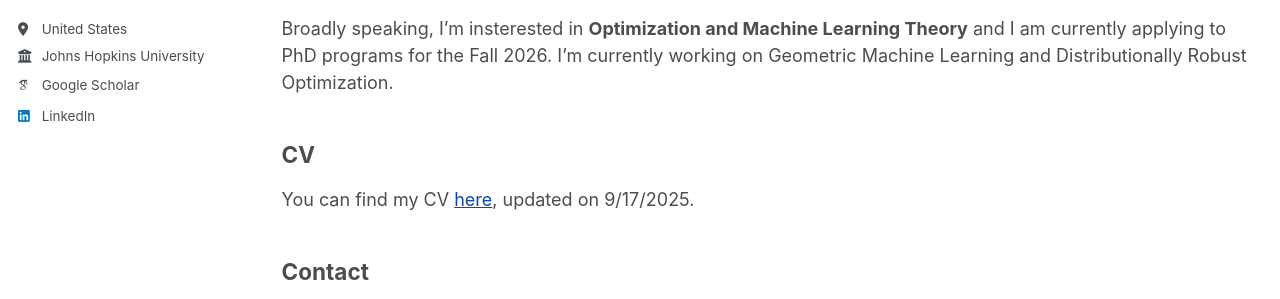
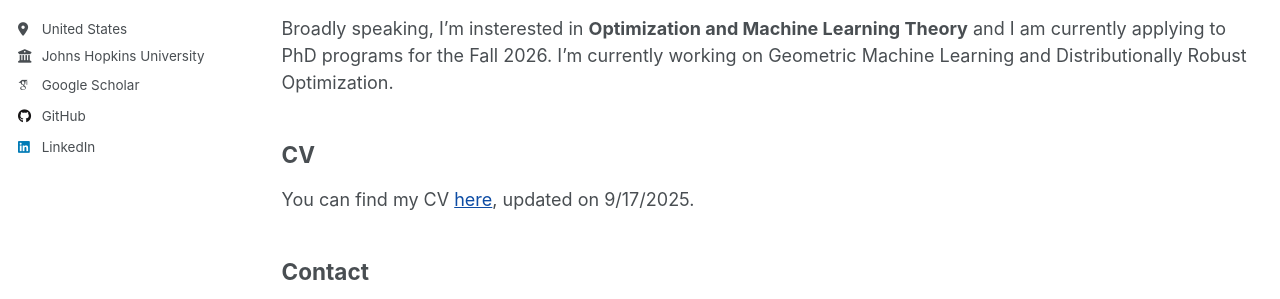
Before and after one commit to Yaoshengtai/Yaoshengtai.github.io, a Jekyll site: the page built from _pages/about.md, in a window 1280 px wide. Shown: the part 307-606 px from the top of the page. Built offline with Jekyll 4.4.1, drawn with Linux system fonts in a browser that asks for light colours; some web fonts are replaced.

Commit message:
Update _config.yml

```diff
--- a/_config.yml
+++ b/_config.yml
@@ -46,7 +46,7 @@ author:
   bitbucket        : # Username - Update with your username on the site
   codepen          : # Username
   dribbble         : # Username
-  github           : #"Yaoshengtai"
+  github           : "Yaoshengtai"
   kaggle           : # Username
   stackoverflow    : # User number or user number and name (i.e., use "1" or "1/jeff-atwood")
 
```
